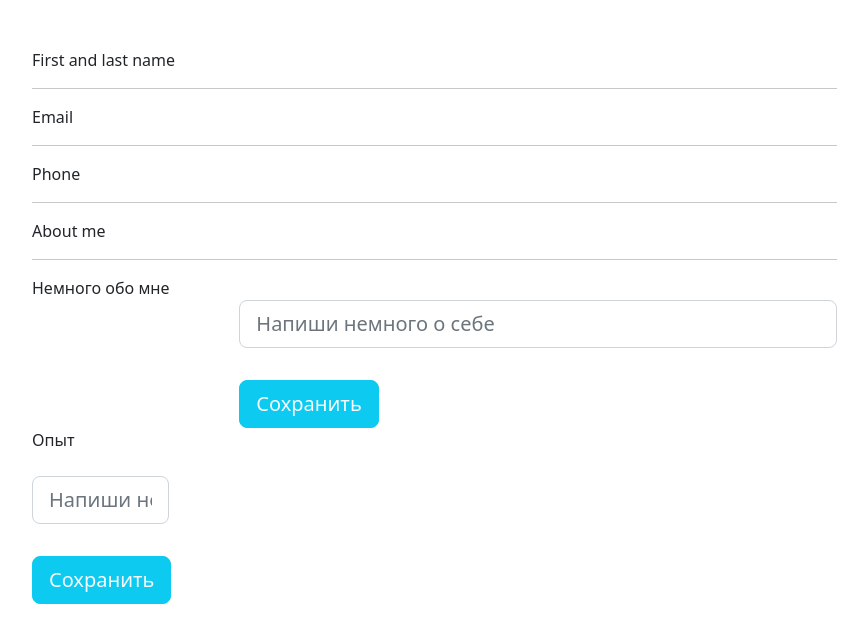
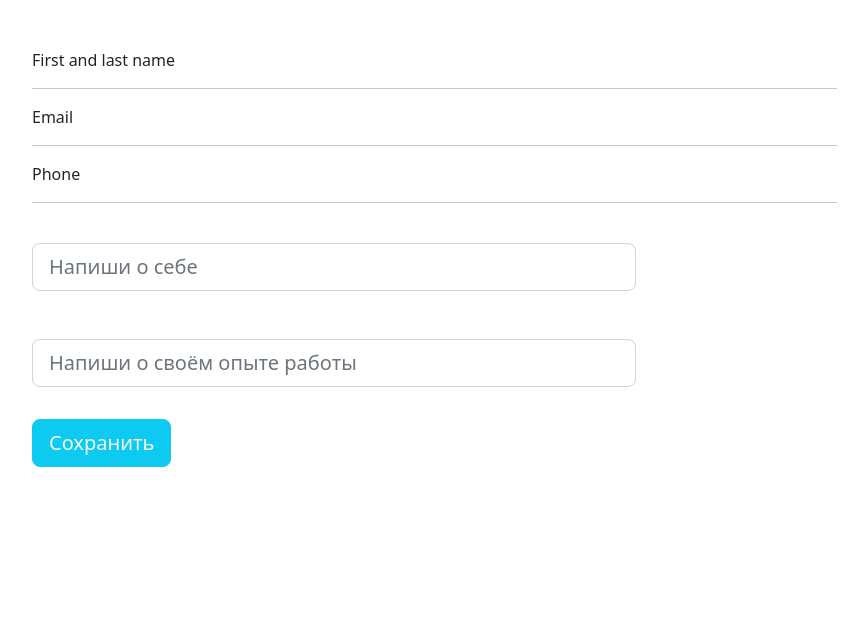
Before and after one commit to JduMoment/test_task_anverali, a Python web app: template test_task_anverali/routes/templates/executor_profile.html in a window 1280 px wide. Shown: the part 58-701 px from the top of the page, without its empty margins (16-884 px from the left). Run offline with Jinja, Linux system fonts and the light colour scheme; the template is opened without the code that fills it, so the values that code supplies are empty.

Commit message:
add update for profiles and change space_type

```diff
--- a/test_task_anverali/routes/templates/customer_profile.html
+++ b/test_task_anverali/routes/templates/customer_profile.html
@@ -39,10 +39,10 @@
               </div>
               <form class="col-sm-9" method="post" action="{{ url_for('profile.update') }}">
                 <p class="text-muted mb-0">
-                  {% if user_info.get('about') == None %} Не указано {% else %} {{ user_info.get('about')[0] }} {% endif %}
+                  {% if user_info[0] == None %} Не указано {% else %} {{ user_info[0] }} {% endif %}
                 </p>
                 <br>
-                <input type="text" name="about_me" id="AboutMe" class="form-control form-control-lg" placeholder="Напиши немного о себе" required/>
+                <input type="text" name="about" id="AboutMe" class="form-control form-control-lg" placeholder="Напиши немного о себе" required/>
                 <br>
                 <input type="submit" data-mdb-button-init data-mdb-ripple-init class="btn btn-info text-light btn-lg mt-2" value="Сохранить">
               </form>
--- a/test_task_anverali/routes/templates/executor_profile.html
+++ b/test_task_anverali/routes/templates/executor_profile.html
@@ -33,40 +33,21 @@
       </div>
     </div>
     <hr>
-    <div class="row">
-      <div class="col-sm-3">
-        <p class="mb-0">About me</p>
-      </div>
-      <div class="col-sm-9">
-        <p class="text-muted mb-0">{{ user.get('about') }}</p>
-      </div>
-    </div>
-      <hr>
-    <div class="row">
-      <div class="col-sm-3">
-        <p class="mb-0">Немного обо мне</p>
-      </div>
       <form class="col-sm-9" method="post" action="{{ url_for('profile.update') }}">
         <p class="text-muted mb-0">
-          {% if user_info.get('about') == None %} Не указано {% else %} {{ user_info.get('about')[0] }} {% endif %}
+          {% if user_info[0] == None %} Не указано {% else %} {{ user_info[0] }} {% endif %}
         </p>
         <br>
-        <input type="text" name="about_me" id="AboutMe" class="form-control form-control-lg" placeholder="Напиши немного о себе" required/>
+        <input type="text" name="about" class="form-control form-control-lg" placeholder="Напиши о себе"/>
+        <br>
+        <p class="text-muted mb-0">
+          {% if user_info[1] == None %} Не указано {% else %} {{ user_info[1] }} {% endif %}
+        </p>
+        <br>
+        <input type="text" name="experience" class="form-control form-control-lg" placeholder="Напиши о своём опыте работы"/>
         <br>
         <input type="submit" data-mdb-button-init data-mdb-ripple-init class="btn btn-info text-light btn-lg mt-2" value="Сохранить">
       </form>
-      <div class="col-sm-3">
-        <p class="mb-0">Опыт</p>
-        <form class="col-sm-9" method="post" action="{{ url_for('profile.update') }}">
-        <p class="text-muted mb-0">
-          {% if user_info.get('expirience') == None %} Не указано {% else %} {{ user_info.get('expirience')[0] }} {% endif %}
-        </p>
-        <br>
-        <input type="text" name="about_me" id="AboutMe" class="form-control form-control-lg" placeholder="Напиши немного о себе" required/>
-        <br>
-        <input type="submit" data-mdb-button-init data-mdb-ripple-init class="btn btn-info text-light btn-lg mt-2" value="Сохранить">
-      </form>
-      </div>
     </div>
     </div>
   </div>
```
Also changed, not shown: test_task_anverali/libs/core.py (+16 -14 lines), test_task_anverali/migrations/versions/227bd0f9f776_init.py (+7 -0 lines), test_task_anverali/routes/profile.py (+8 -15 lines), test_task_anverali/models/users_executor_settings.py (renamed from test_task_anverali/models/user_executor_settings.py).
